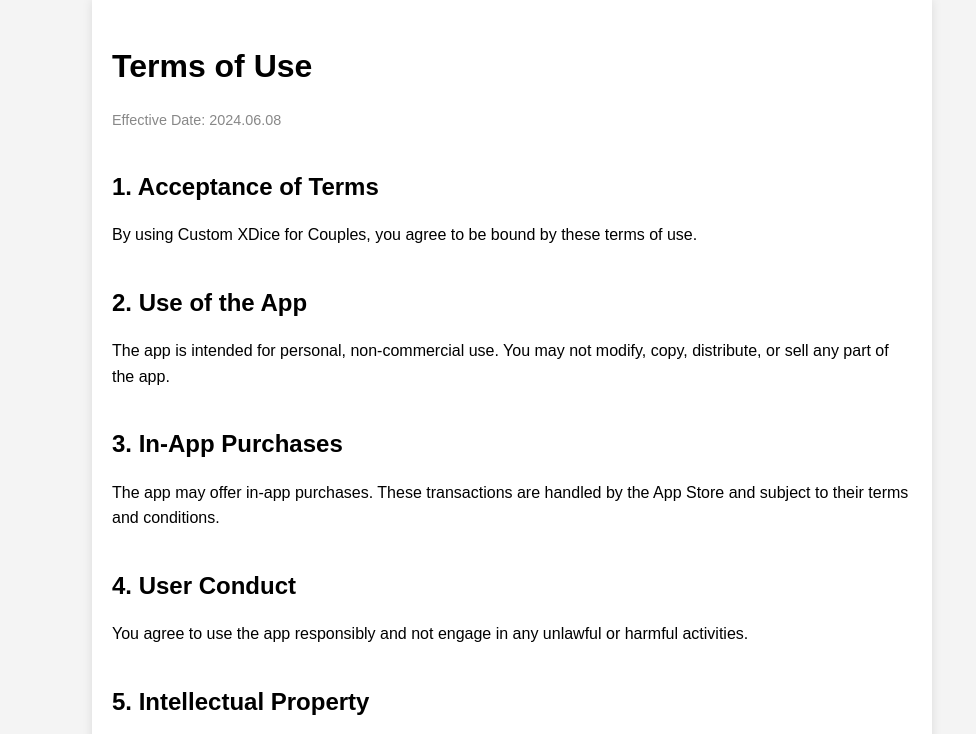
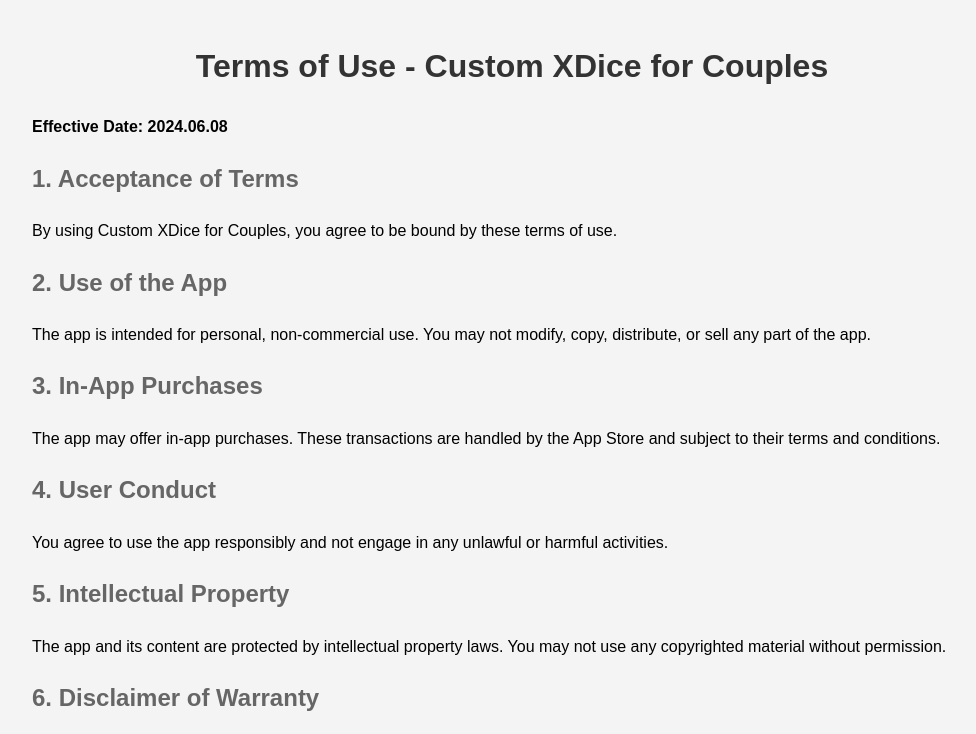
Before and after one commit to jaymadeapple/XDicePrivacyPolicy, a plain HTML site: page TermsofUse.html in a window 1280 px wide. Shown: the top 734 px of the page, without its empty margins (128-1104 px from the left). Drawn offline with Linux system fonts and the light colour scheme.

Commit message:
TermsofUse.html

```diff
--- a/TermsofUse.html
+++ b/TermsofUse.html
@@ -3,7 +3,7 @@
 <head>
     <meta charset="UTF-8">
     <meta name="viewport" content="width=device-width, initial-scale=1.0">
-   <title>Terms of Use</title>
+    <title>Terms and Conditions - Custom XDice for Couples</title>
     <style>
         body {
             font-family: Arial, sans-serif;
@@ -13,39 +13,38 @@
             background-color: #f4f4f4;
         }
         .container {
-           max-width: 800px;
+            max-width: 960px;
             margin: 0 auto;
             padding: 20px;
-           background-color: #fff;
-           box-shadow: 0 0 10px rgba(0, 0, 0, 0.1);
         }
         h1 {
-           font-size: 2em;
-           margin-bottom: 0.5em;
+            text-align: center;
+            color: #333;
         }
         h2 {
-           font-size: 1.5em;
-           margin-top: 1.5em;
-           margin-bottom: 0.5em;
+            color: #666;
         }
-       .date {
-           color: #888;
-           font-size: 0.9em;
-           margin-bottom: 1.5em;
+        p {
+            margin-bottom: 20px;
         }
-       a {
+        .contact-link {
             color: #007bff;
             text-decoration: none;
         }
-       a:hover {
+        .contact-link:hover {
             text-decoration: underline;
+        }
+        @media screen and (max-width: 600px) {
+            .container {
+                padding: 10px;
+            }
         }
     </style>
 </head>
 <body>
     <div class="container">
-       <h1>Terms of Use</h1>
-       <p class="date">Effective Date: 2024.06.08</p>
+        <h1>Terms of Use - Custom XDice for Couples</h1>
+        <p><strong>Effective Date: 2024.06.08</strong></p>
 
         <h2>1. Acceptance of Terms</h2>
         <p>By using Custom XDice for Couples, you agree to be bound by these terms of use.</p>
@@ -69,7 +68,7 @@
         <p>In no event shall the app developer be liable for any damages arising from the use of the app.</p>
 
         <h2>8. Contact Us</h2>
-       <p>If you have any questions or concerns, please email us at <a href="mailto:jaydmac750@gmail.com">jaydmac750@gmail.com</a>.</p>
+        <p>If you have any questions or concerns, please email us at <a href="mailto:jaydmac750@gmail.com" class="contact-link">jaydmac750@gmail.com</a>.</p>
     </div>
 </body>
 </html>
```
Lines whose indentation alone changed are shown as unchanged.
